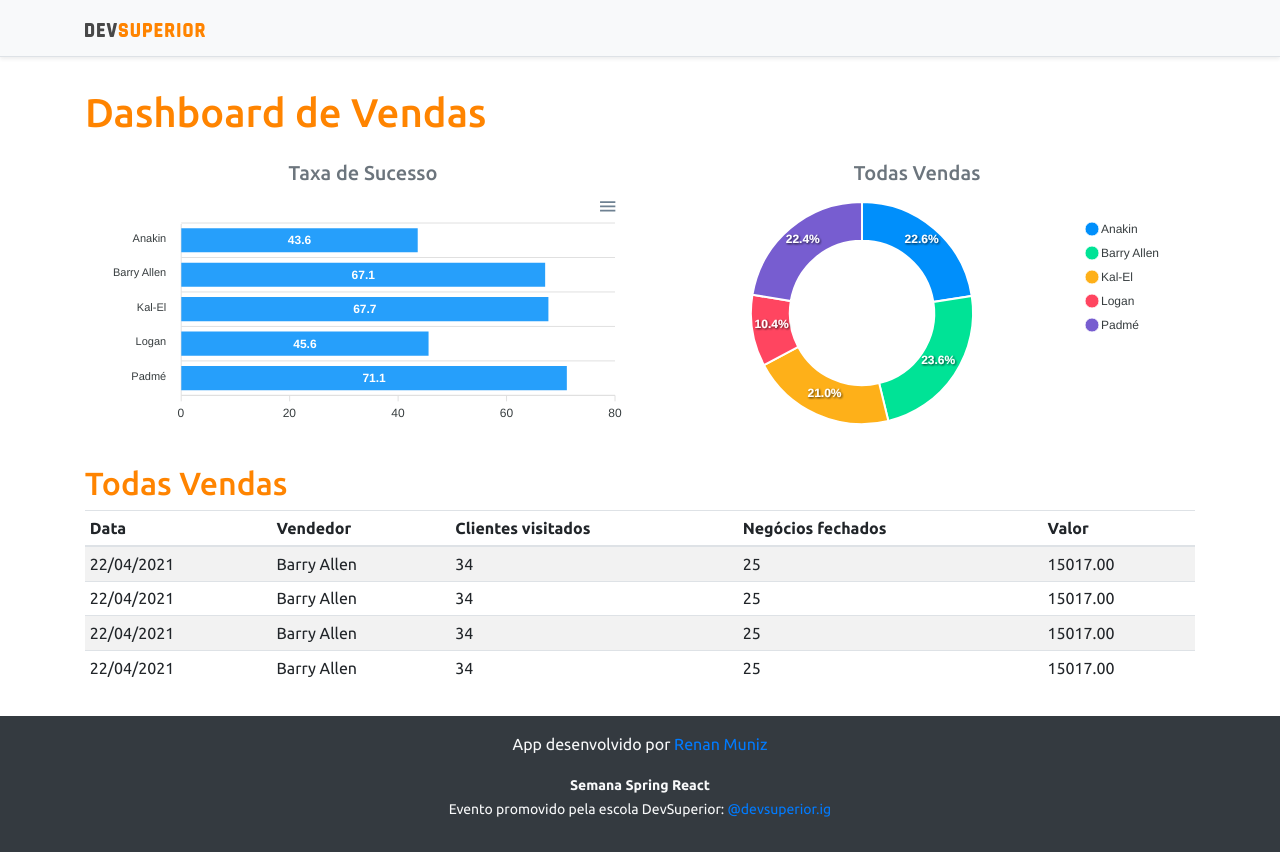
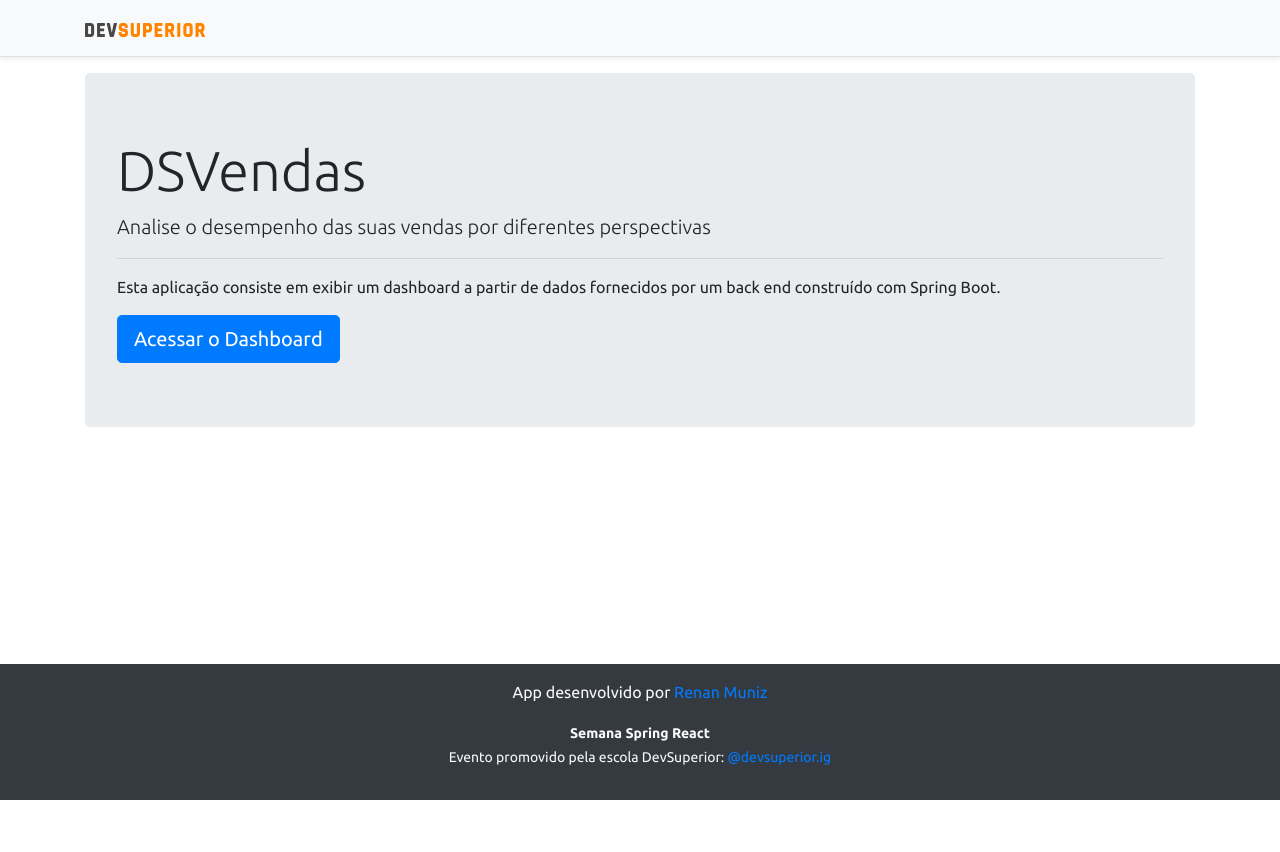
Before and after one commit to fmrenan/dsvendas, a React (Create React App) app in the folder frontend/: page / in a window 1280 px wide. After the commit the page ends 800 px from the top, so only its background shows below. Built offline with nearby package versions, Linux system fonts and the light colour scheme.

Commit message:
Routes, home and navigation

```diff
--- a/frontend/package.json
+++ b/frontend/package.json
@@ -19,6 +19,7 @@
     "react": "^17.0.2",
     "react-apexcharts": "^1.3.9",
     "react-dom": "^17.0.2",
+    "react-router-dom": "^5.2.0",
     "react-scripts": "4.0.3",
     "typescript": "^4.1.2",
     "web-vitals": "^1.0.1"
@@ -46,5 +47,8 @@
       "last 1 firefox version",
       "last 1 safari version"
     ]
+  },
+  "devDependencies": {
+    "@types/react-router-dom": "^5.1.7"
   }
 }
--- a/frontend/src/App.tsx
+++ b/frontend/src/App.tsx
@@ -1,29 +1,7 @@
-import BarChart from "components/BarChart";
-import DataTable from "components/DataTable";
-import DonutChart from "components/DonutChart";
+import Routes from "routes";
 
 export default function App() {
   return (
-    <div className="container">
-      <h1 className="text-primary py-3">Dashboard de Vendas</h1>
-
-      <div className="row px-3">
-        <div className="col-sm-6">
-          <h5 className="text-center text-secondary">Taxa de Sucesso</h5>
-          <BarChart />
-        </div>
-
-        <div className="col-sm-6">
-          <h5 className="text-center text-secondary">Todas Vendas</h5>
-          <DonutChart />
-        </div>
-      </div>
-
-      <div className="py-3">
-        <h2 className="text-primary">Todas Vendas</h2>
-        <DataTable />
-      </div>
-
-    </div>
+    <Routes />
   );
 }
--- a/frontend/src/components/Header/index.tsx
+++ b/frontend/src/components/Header/index.tsx
@@ -1,3 +1,4 @@
+import { Link } from 'react-router-dom'
 import Logo from '../../assets/ds_dark.svg'
 
 export default function Header(){
@@ -5,7 +6,9 @@
     <div className="d-flex flex-column flex-md-row align-items-center p-3 px-md-4 mb-3 bg-light border-bottom shadow-sm">
       <div className="container">
         <nav className="my-2 my-md-0 mr-md-3">
-          <img src={Logo} alt="DevSuperior" width="120" />
+          <Link to='/'>
+            <img src={Logo} alt="DevSuperior" width="120" />
+          </Link>
         </nav>
       </div>
     </div>
--- a/frontend/src/index.tsx
+++ b/frontend/src/index.tsx
@@ -2,17 +2,13 @@
 import ReactDOM from 'react-dom';
 
 import App from './App';
-import Footer from 'components/Footer';
-import Header from 'components/Header';
 
 import 'bootstrap/dist/css/bootstrap.css';
 import './styles.css'
 
 ReactDOM.render(
   <React.StrictMode>
-    <Header />
     <App />
-    <Footer />
   </React.StrictMode>,
   document.getElementById('root')
 );
--- /dev/null
+++ b/frontend/src/pages/Dashboard/index.tsx
@@ -0,0 +1,37 @@
+import BarChart from "components/BarChart";
+import DataTable from "components/DataTable";
+import DonutChart from "components/DonutChart";
+import Footer from "components/Footer";
+import Header from "components/Header";
+
+export default function Dashboard(){
+
+  return(
+    <>
+    <Header />
+    <div className="container">
+      <h1 className="text-primary py-3">Dashboard de Vendas</h1>
+
+      <div className="row px-3">
+        <div className="col-sm-6">
+          <h5 className="text-center text-secondary">Taxa de Sucesso</h5>
+          <BarChart />
+        </div>
+
+        <div className="col-sm-6">
+          <h5 className="text-center text-secondary">Todas Vendas</h5>
+          <DonutChart />
+        </div>
+      </div>
+
+      <div className="py-3">
+        <h2 className="text-primary">Todas Vendas</h2>
+        <DataTable />
+      </div>
+
+    </div>
+
+    <Footer />
+    </>
+  )
+}
--- /dev/null
+++ b/frontend/src/pages/Home/index.tsx
@@ -0,0 +1,34 @@
+import { Link } from "react-router-dom";
+
+import Footer from "components/Footer";
+import Header from "components/Header";
+
+export default function Home(){
+
+  return(
+    <>
+      <Header />
+      <div className="container">
+
+        <div className="jumbotron">
+          <h1 className="display-4">DSVendas</h1>
+          <p className="lead">
+            Analise o desempenho das suas vendas por diferentes perspectivas
+          </p>
+          <hr/>
+          <p>
+            Esta aplicação consiste em exibir um dashboard a partir de dados fornecidos por um back end construído com Spring Boot.
+          </p>
+
+          <Link to='/dashboard'>
+            <button className="btn btn-primary btn-lg">
+              Acessar o Dashboard
+            </button>
+          </Link>
+        </div>
+
+      </div>
+      <Footer/>
+    </>
+  )
+}
--- /dev/null
+++ b/frontend/src/routes.tsx
@@ -0,0 +1,22 @@
+import { BrowserRouter, Route, Switch } from  'react-router-dom'
+
+import Dashboard from 'pages/Dashboard'
+import Home from 'pages/Home'
+
+export default function Routes(){
+  return(
+    <BrowserRouter>
+    <Switch>
+
+      <Route path='/' exact>
+        <Home />
+      </Route>
+
+      <Route path='/dashboard'>
+        <Dashboard />
+      </Route>
+
+    </Switch>
+    </BrowserRouter>
+  )
+}
```
Also changed, not shown: 2 other files (tests, documents, lock files or other folders).
